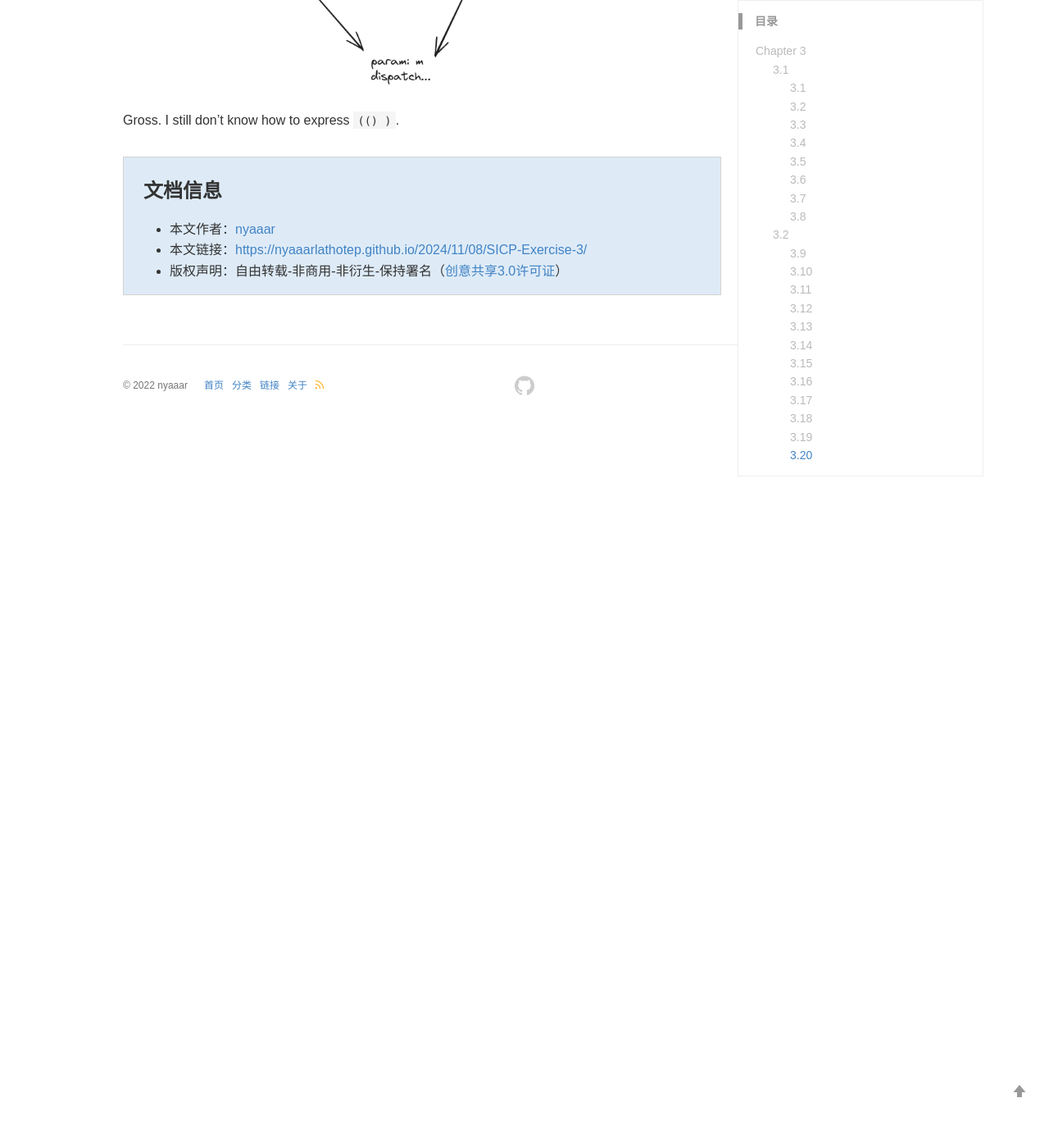
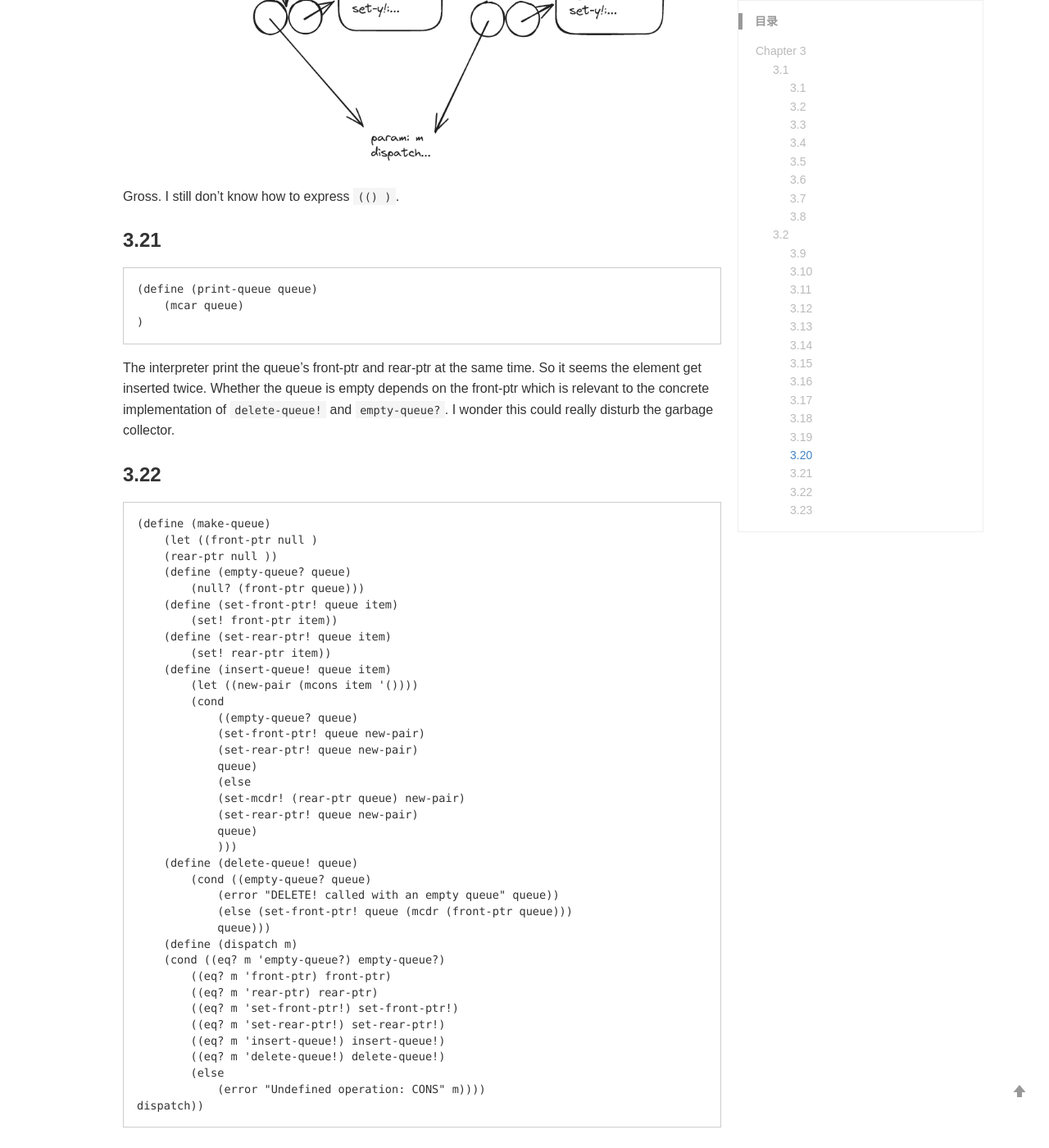
Before and after one commit to nyaaarlathotep/nyaaarlathotep.github.io, a Jekyll site: the page built from _posts/2024-11-8- SICP Exercise 3.md, in a window 1280 px wide and 1400 px high, scrolled down 19103 px. Shown: the whole window at 82% size. Built offline with Jekyll 4.4.1, drawn with Linux system fonts in a browser that asks for light colours; comment, search, counter and statistics services are not loaded; a style sheet for code colours, icons or effects is not loaded; before the commit the page ends 19630 px from its top, so only the background shows below that; some of the changed text lies outside the part shown.

Commit message:
Update 2024-11-8- SICP Exercise 3.md

````diff
--- a/_posts/2024-11-8- SICP Exercise 3.md
+++ b/_posts/2024-11-8- SICP Exercise 3.md
@@ -382,6 +382,8 @@ I wonder which part is frame and which is env. The body of the lambda (i.e. the
 
 Will `sqrt` create a lot of env? There is a recursive call.
 
+> Since Scheme provides no way to mutate a symbol, this sharing is undetectable. Note also that the sharing is what enables us to compare symbols using `eq?`, which simply checks equality of pointers.
+
 ### 3.9
 
 ![3.9](/images/sicp/3.9.png)
@@ -478,7 +480,7 @@ Infinite loop.
 
 ### 3.14
 
-It seems the `mystery` reverse the order of the given list. Besides, it consumes no extra memory space and the time order is O(n).
+It seems the `mystery` reverse the order of the given list. Besides, it consumes no extra memory space and the order of growth is O(n).
 
 ```
 (a b c d)
@@ -614,3 +616,127 @@ It's not a pair any more, but a procedure.
 ![3.20 3](/images/sicp/3.20-2.png)
 
 Gross. I still don't know how to express `(() )`.
+
+### 3.21
+
+```
+(define (print-queue queue)
+    (mcar queue)
+)
+```
+
+The interpreter print the queue's front-ptr and rear-ptr at the same time. So it seems the element get inserted twice. Whether the queue is empty depends on the front-ptr which is relevant to the concrete implementation of `delete-queue!` and `empty-queue?`. I wonder this could really disturb the garbage collector.
+
+### 3.22
+
+```
+(define (make-queue)
+    (let ((front-ptr null )
+    (rear-ptr null ))
+    (define (empty-queue? queue)
+        (null? (front-ptr queue)))
+    (define (set-front-ptr! queue item)
+        (set! front-ptr item))
+    (define (set-rear-ptr! queue item)
+        (set! rear-ptr item))
+    (define (insert-queue! queue item)
+        (let ((new-pair (mcons item '())))
+        (cond
+            ((empty-queue? queue)
+            (set-front-ptr! queue new-pair)
+            (set-rear-ptr! queue new-pair)
+            queue)
+            (else
+            (set-mcdr! (rear-ptr queue) new-pair)
+            (set-rear-ptr! queue new-pair)
+            queue)
+            )))
+    (define (delete-queue! queue)
+        (cond ((empty-queue? queue)
+            (error "DELETE! called with an empty queue" queue))
+            (else (set-front-ptr! queue (mcdr (front-ptr queue)))
+            queue)))
+    (define (dispatch m)
+    (cond ((eq? m 'empty-queue?) empty-queue?)
+        ((eq? m 'front-ptr) front-ptr)
+        ((eq? m 'rear-ptr) rear-ptr)
+        ((eq? m 'set-front-ptr!) set-front-ptr!)
+        ((eq? m 'set-rear-ptr!) set-rear-ptr!)
+        ((eq? m 'insert-queue!) insert-queue!)
+        ((eq? m 'delete-queue!) delete-queue!)
+        (else
+            (error "Undefined operation: CONS" m))))
+dispatch))
+```
+
+### 3.23
+
+I made a double pointer element to represent the deque.
+
+Maybe I'd write some selectors for the element itself. It's confusing using `mcar` and `mcdr` now.
+
+`((element front-end) rear-end)`
+
+```
+
+(define (make-deque) (mcons '() '()))
+(define (empty-deque? deque)
+ (null? (front-ptr deque)))
+(define (front-ptr deque) (mcar deque))
+(define (rear-ptr deque) (mcdr deque))
+(define (set-front-ptr! deque item)
+ (set-mcar! deque item))
+(define (set-rear-ptr! deque item)
+ (set-mcdr! deque item))
+
+ (define (front-deque deque)
+ (if (empty-deque? deque)
+ (error "FRONT called with an empty deque" deque)
+ (mcar (front-ptr deque))))
+
+ (define (rear-deque deque)
+ (if (empty-deque? deque)
+ (error "FRONT called with an empty deque" deque)
+ (mcar (rear-ptr deque))))
+
+(define (front-insert-deque! deque item)
+ (let ((new-pair (mcons (mcons item '()) '()) ))
+ (cond ((empty-deque? deque)
+ (set-front-ptr! deque new-pair)
+ (set-rear-ptr! deque new-pair)
+ deque)
+(else
+ (set-mcdr! new-pair (front-ptr deque))
+ (set-mcdr! (mcar (front-ptr deque)) new-pair)
+ (set-front-ptr! deque new-pair)
+ deque))))
+
+(define (rear-insert-deque! deque item)
+ (let ((new-pair (mcons (mcons item '()) '()) ))
+ (cond ((empty-deque? deque)
+ (set-front-ptr! deque new-pair)
+ (set-rear-ptr! deque new-pair)
+ deque)
+(else
+ (set-mcdr! (rear-ptr deque) new-pair)
+ (set-mcdr! (mcar new-pair) (rear-ptr-deque))
+ (set-rear-ptr! deque new-pair)
+ deque))))
+
+ (define (front-delete-deque! deque)
+ (cond ((empty-deque? deque)
+ (error "DELETE! called with an empty deque" deque))
+ (else
+    (set-front-ptr! deque (mcdr (front-ptr deque)))
+    (set-mcdr! (mcar (front-ptr deque)) '())
+ deque)))
+
+(define (rear-delete-deque! deque)
+ (cond ((empty-deque? deque)
+ (error "DELETE! called with an empty deque" deque))
+ (else
+    (set-rear-ptr! deque (mcdr (mcar (rear-ptr deque))))
+    (set-mcdr! (rear-ptr deque) '())
+ deque)))
+
+```
````
